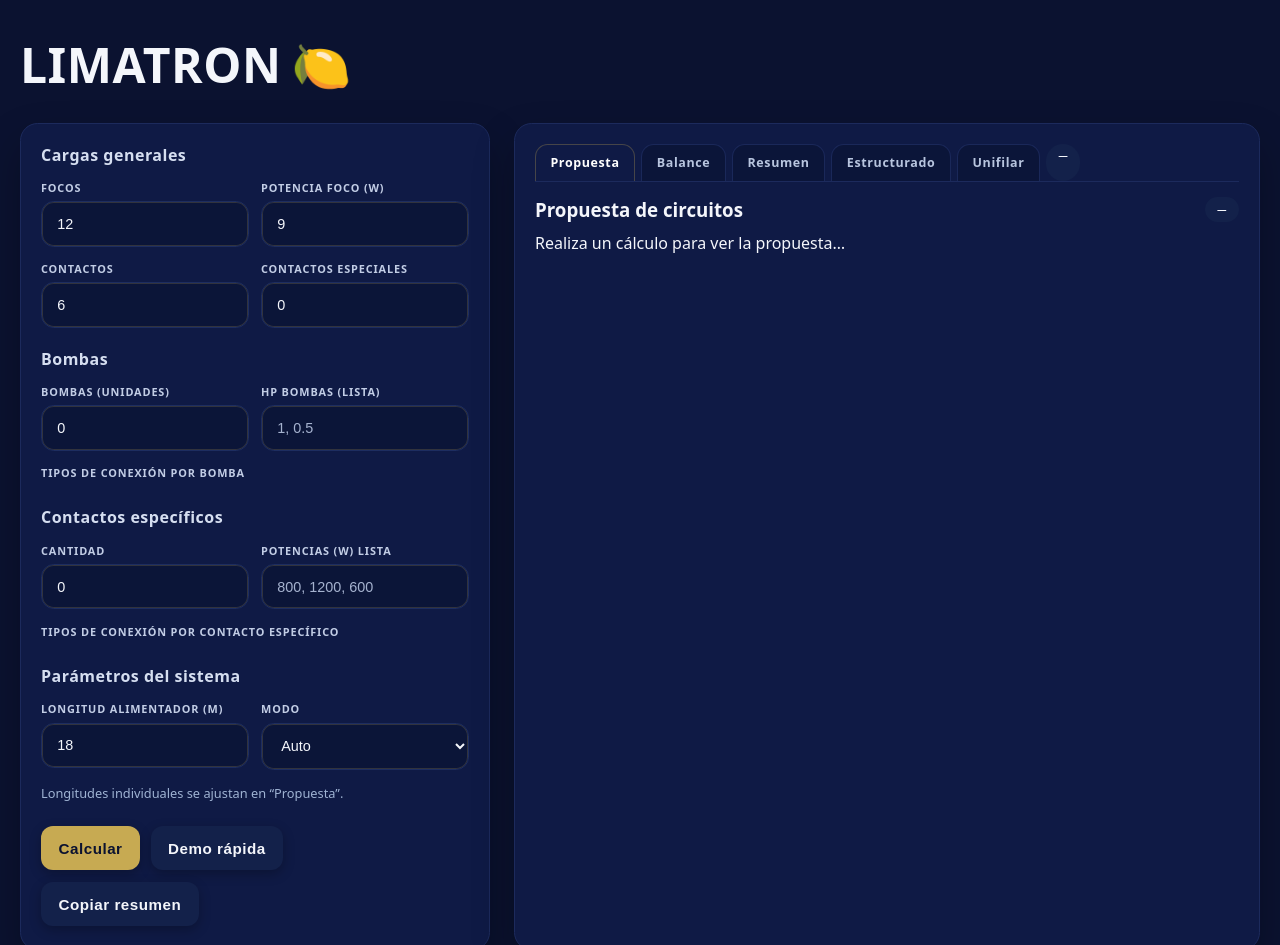
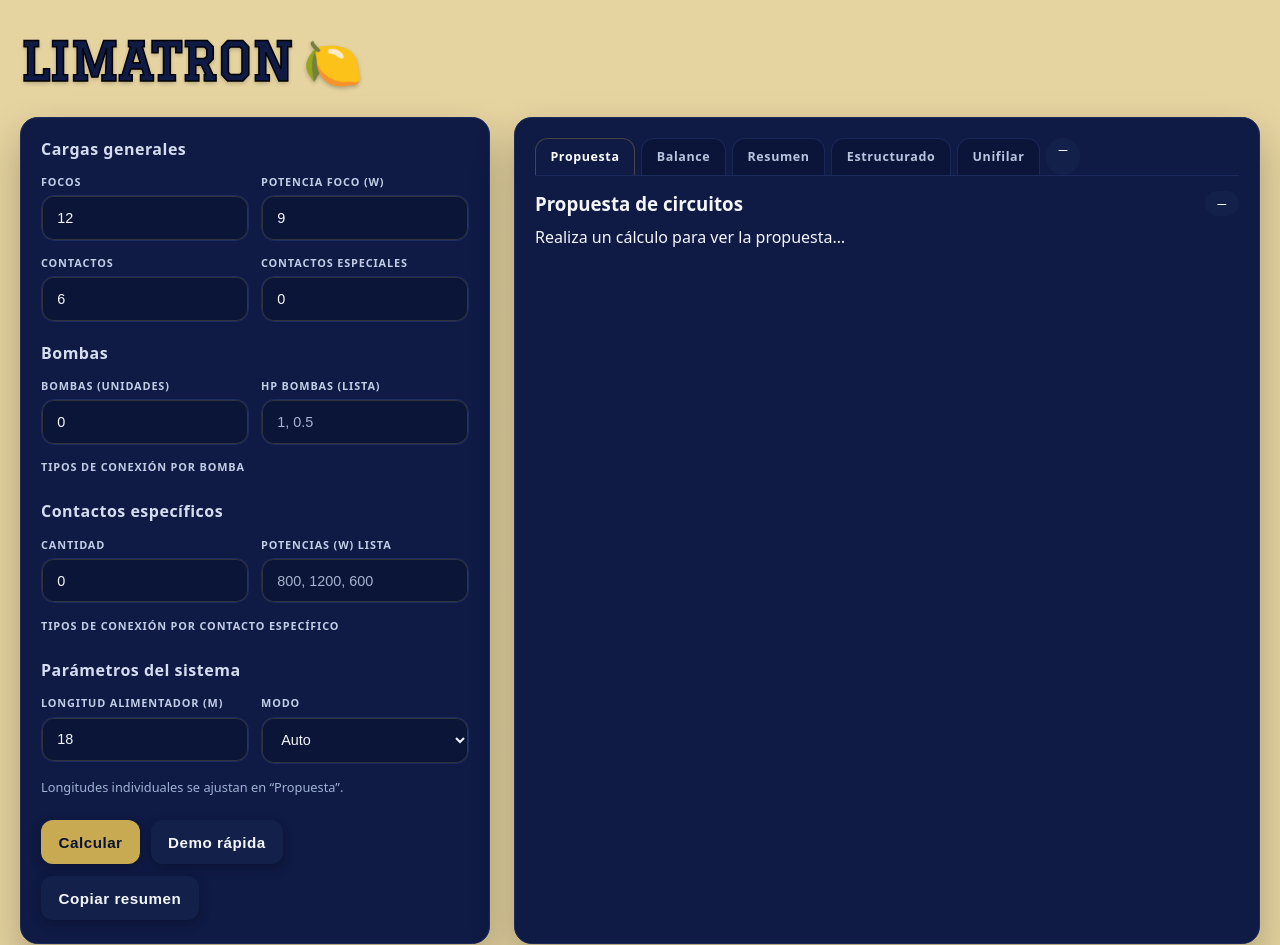
Before and after one commit to CarlosToledo01/limitaron, a website: page web/index.html in a window 1280 px wide. Shown: the top 945 px of the page. Drawn offline with Linux system fonts and the light colour scheme.

Commit message:
Cambios en la IU colores, efectos y demas

```diff
--- a/web/index.html
+++ b/web/index.html
@@ -13,15 +13,21 @@
   <meta charset="utf-8" />
   <title>LIMATRON 🍋</title>
   <meta name="viewport" content="width=device-width,initial-scale=1" />
+
+  <!-- Tipografía universitaria -->
+  <link rel="preconnect" href="https://fonts.googleapis.com">
+  <link rel="preconnect" href="https://fonts.gstatic.com" crossorigin>
+  <link href="https://fonts.googleapis.com/css2?family=Graduate&display=swap" rel="stylesheet">
+
   <style>
     :root {
-      --bg: #0b1230;        /* fondo general azul muy oscuro */
-      --card: #0f1a45;      /* tarjetas */
-      --muted: #9fb3d3;     /* textos secundarios */
-      --fg: #f4f6fb;        /* texto principal */
-      --acc: #c7aa52;       /* dorado menos amarillento */
-      --border: #1c2a5c;    /* bordes base */
-      --pill: #13214a;      /* pills y tabs */
+      --bg: #e5d3a0;       /* fondo dorado más saturado/oscuro */
+      --card: #0f1a45;     /* tarjetas azules */
+      --muted: #9fb3d3;    /* textos secundarios */
+      --fg: #f4f6fb;       /* texto principal en tarjetas */
+      --acc: #c7aa52;      /* dorado menos amarillento */
+      --border: #1c2a5c;   /* bordes base */
+      --pill: #13214a;     /* pills y tabs */
       --danger: #dc2626;
       --warn: #f59e0b;
     }
@@ -29,19 +35,22 @@
     body {
       margin: 0;
       background: var(--bg);
-      color: var(--fg);
+      color: #0e162f;
       font-family: system-ui, -apple-system, Segoe UI, Roboto, Arial, sans-serif;
     }
     .wrap { max-width: 1280px; margin: 2rem auto; padding: 0 1.25rem; }
     h1 {
       margin: 0 0 1.6rem;
       font-weight: 800;
-      font-size: clamp(2rem, 5vw, 3rem);
+      font-size: clamp(2.2rem, 5vw, 3.2rem);
       letter-spacing: .5px;
       display: flex;
       align-items: center;
       gap: .6rem;
-      color: var(--fg);
+      font-family: 'Graduate', system-ui, sans-serif;
+      color: #0f1a45;
+      -webkit-text-stroke: 1.5px #000;
+      text-shadow: 0 2px 4px rgba(0,0,0,0.25);
     }
     h1 .emoji { font-size: clamp(2rem, 5vw, 3rem); line-height: 1; }
 
@@ -54,6 +63,7 @@
       padding: 1.25rem 1.25rem 1.4rem;
       border-radius: 1.1rem;
       box-shadow: 0 20px 40px rgba(0,0,0,0.25);
+      color: var(--fg);
     }
 
     form#calcForm { display: flex; flex-direction: column; gap: 1.25rem; }
@@ -158,7 +168,7 @@
     .tab-panel.active { display: block; }
     @keyframes fade { from{opacity:0; transform:translateY(4px);} to{opacity:1; transform:translateY(0);} }
 
-    table { width: 100%; border-collapse: collapse; font-size: .78rem; }
+    table { width: 100%; border-collapse: collapse; font-size: .78rem; color: var(--fg); }
     th, td { padding: .5rem .55rem; border-bottom: 1px solid var(--border); text-align: left; vertical-align: middle; }
     th { color: #c2cde5; font-weight: 600; letter-spacing: .05em; }
 
@@ -170,9 +180,10 @@
       line-height: 1.15rem;
       overflow: auto;
       white-space: pre-wrap;
+      color: var(--fg);
     }
 
-    .panel-header { display: flex; align-items: center; justify-content: space-between; margin-bottom: .6rem; }
+    .panel-header { display: flex; align-items: center; justify-content: space-between; margin-bottom: .6rem; color: var(--fg); }
     .pill { background: var(--pill); padding: .35rem .75rem; border-radius: 1.2rem; font-size: .6rem; font-weight: 700; letter-spacing: .05em; }
     .ok { color: #22c55e; } .error { color: #dc2626; } .warn { color: #f59e0b; }
     .muted { color: var(--muted); font-size: .8rem; }
@@ -183,6 +194,7 @@
       padding: .9rem;
       border-radius: .8rem;
       overflow: auto;
+      color: #0e162f;
     }
     .sld-wrap svg { width: 100%; height: auto; display: block; }
 
@@ -200,7 +212,7 @@
     }
 
     .repeat-list { display: flex; flex-direction: column; gap: .5rem; }
-    .repeat-item { display: grid; grid-template-columns: 1fr 1fr; gap: .6rem; align-items: center; }
+    .repeat-item { display: grid; grid-template-columns: 1fr 1fr; gap: .6rem; align-items: center; color: var(--fg); }
     .repeat-item label { font-size: .75rem; text-transform: none; letter-spacing: .02em; color: #cbd8f0; }
 
     .error-box {
```
